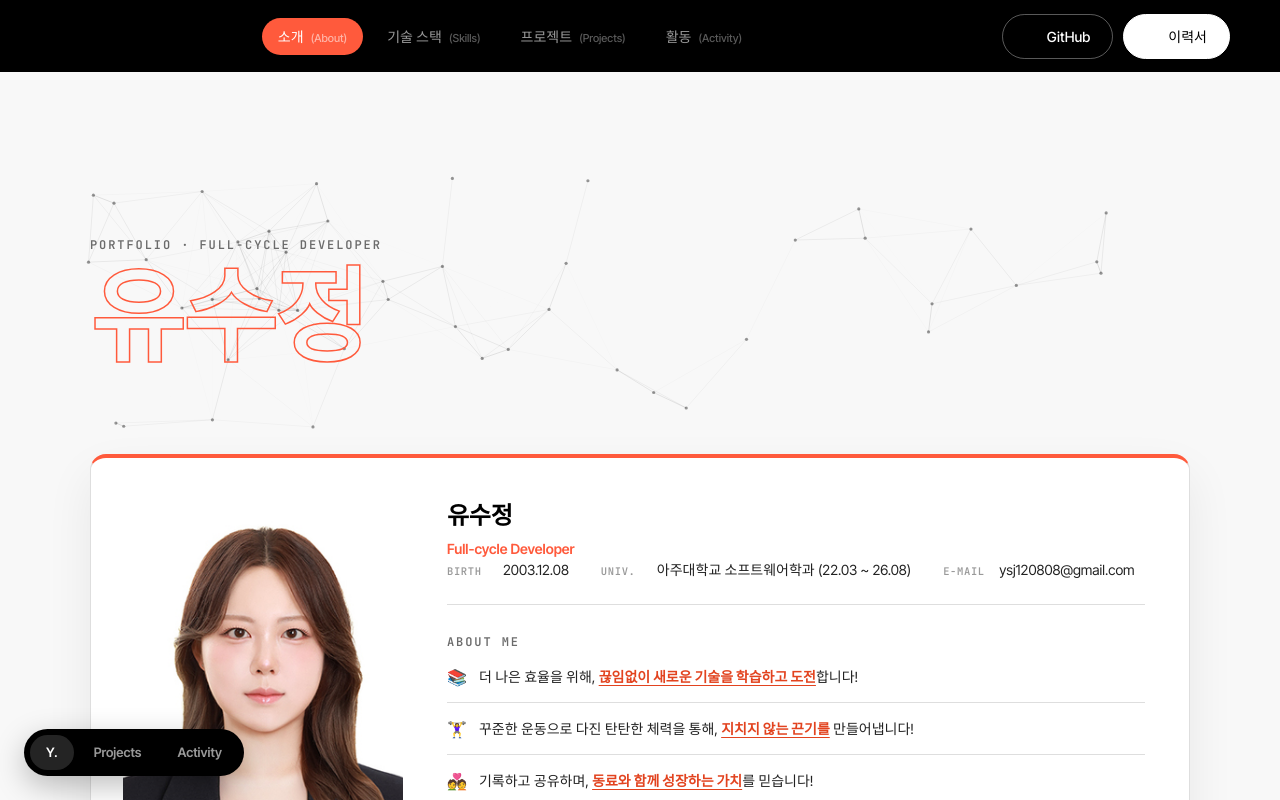
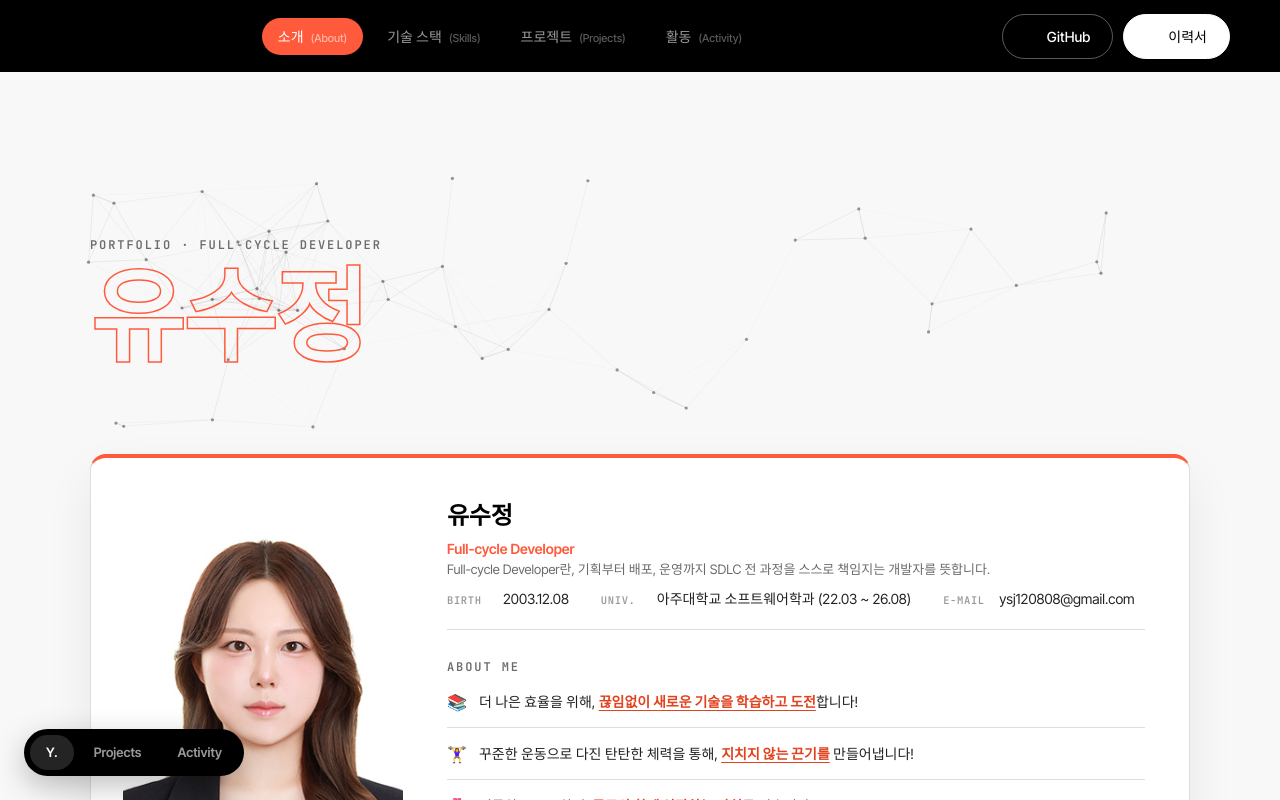
Before and after one commit to ytnwjd/ytnwjd-portfolio, a Vue app: page / in a window 1280 px wide. Shown: the top 800 px of the page. Built offline with nearby package versions, Linux system fonts and the light colour scheme; some icons are missing.

Commit message:
feat: add role-desc

```diff
--- a/src/components/sections/AboutSection.vue
+++ b/src/components/sections/AboutSection.vue
@@ -8,6 +8,9 @@ import { useNetworkCanvas } from '@/composables/useNetworkCanvas'
 
 const canvasEl = ref(null)
 useNetworkCanvas(canvasEl)
+
+const FULL_CYCLE_DEVELOPER_DESC =
+  'Full-cycle Developer란, 기획부터 배포, 운영까지 SDLC 전 과정을 스스로 책임지는 개발자를 뜻합니다.'
 </script>
 
 <template>
@@ -26,6 +29,7 @@ useNetworkCanvas(canvasEl)
         <div class="id-card-header">
           <p class="id-card-name">유수정</p>
           <p class="id-card-role">Full-cycle Developer</p>
+          <p class="id-card-role-desc">{{ FULL_CYCLE_DEVELOPER_DESC }}</p>
 
           <ul class="id-card-info">
             <li class="id-card-row">
@@ -132,7 +136,7 @@ useNetworkCanvas(canvasEl)
 }
 
 .id-card-header {
-  padding-bottom: 24px;
+  padding-bottom: 20px;
   border-bottom: 1px solid var(--color-border);
 }
 
@@ -148,6 +152,13 @@ useNetworkCanvas(canvasEl)
   color: var(--color-accent);
   font-size: 14px;
   font-weight: 600;
+}
+
+.id-card-role-desc {
+  margin: 0px 0 8px 0;
+  color: var(--color-text-muted);
+  font-size: 13px;
+  line-height: 1.6;
 }
 
 .id-card-info {
```
